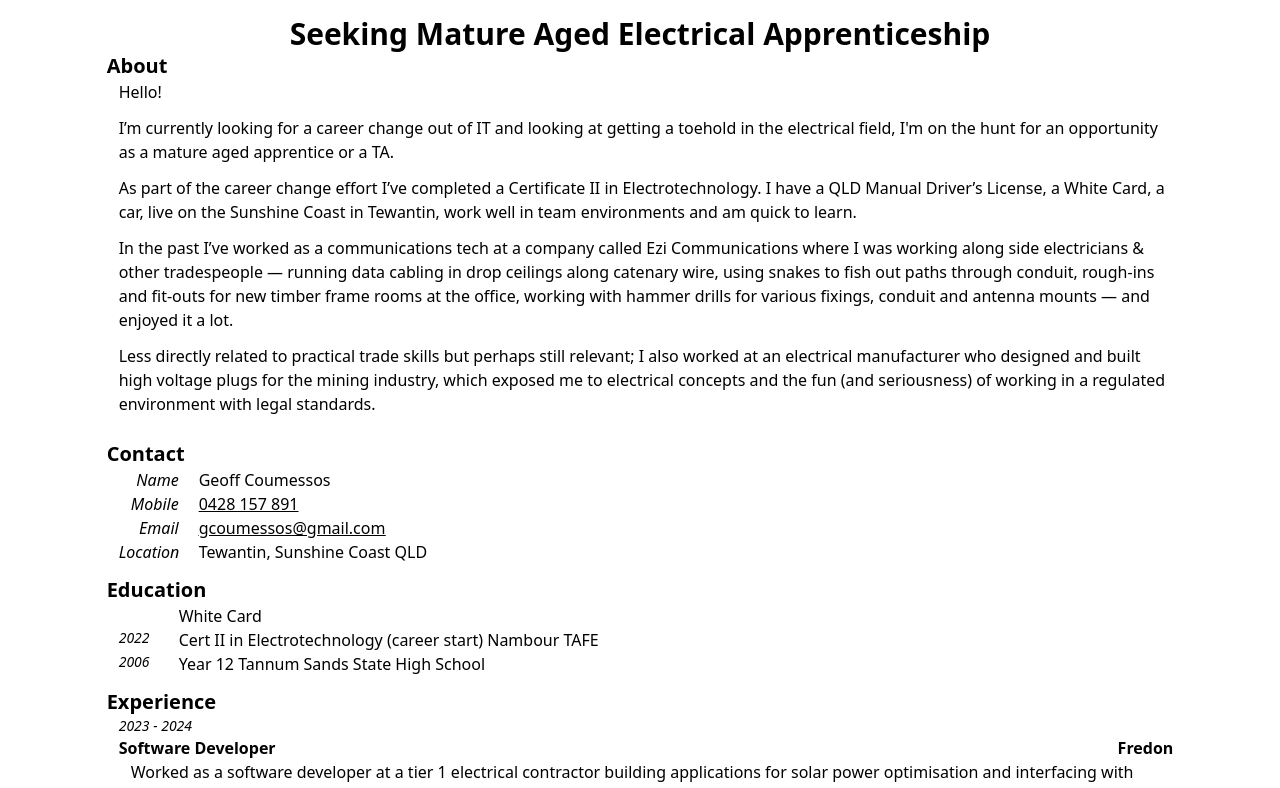
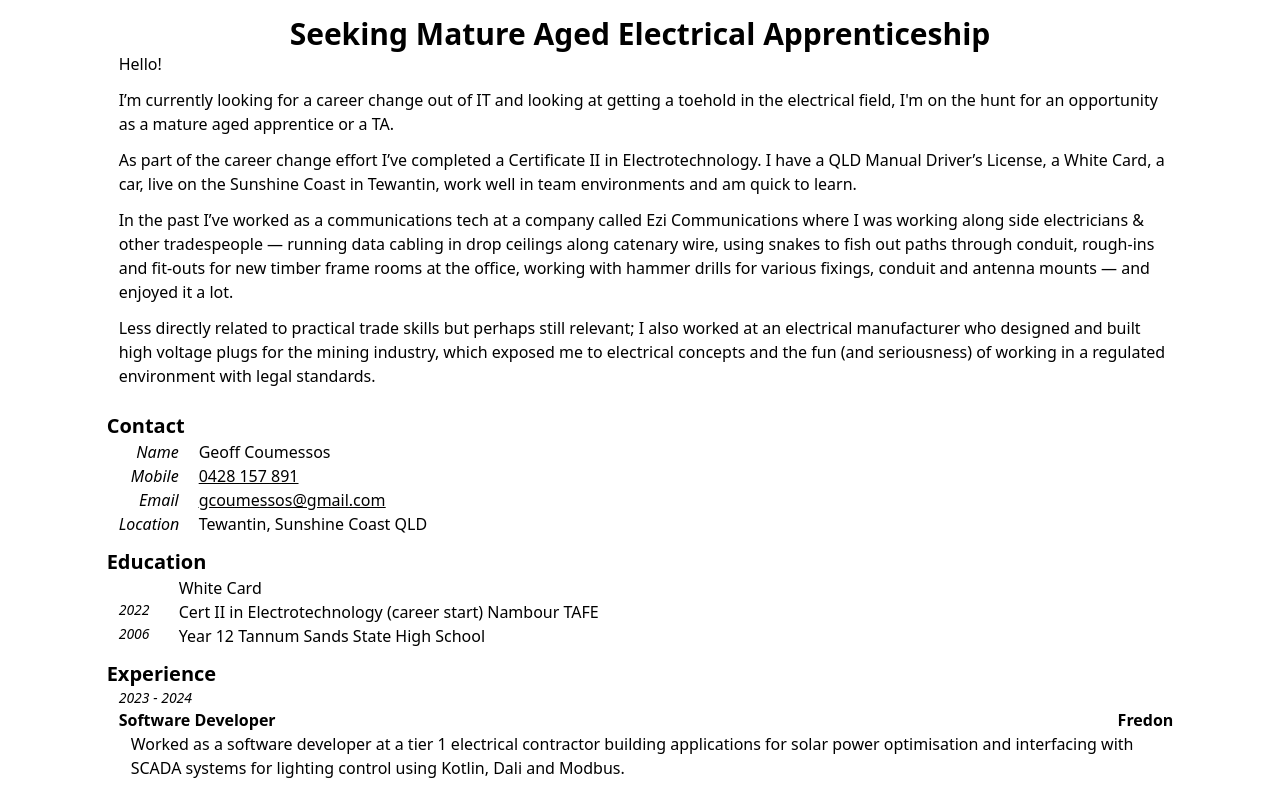
Before and after one commit to gcoum/gcoum.github.io, a plain HTML site: page index.html in a window 1280 px wide. Shown: the top 788 px of the page. Drawn offline with nearby package versions, Linux system fonts and the light colour scheme.

Commit message:
Add todo.

```diff
--- a/index.html
+++ b/index.html
@@ -17,8 +17,7 @@
 	</h1>
       </div>
 
-      <!-- About -->
-      <h2 class="text-xl font-bold">About</h2>
+      <!-- Blurb -->
       <div class="pl-3 pb-3">
 	<p class="pb-3">
 	  Hello!
```
Also changed, not shown: 1 other file.
